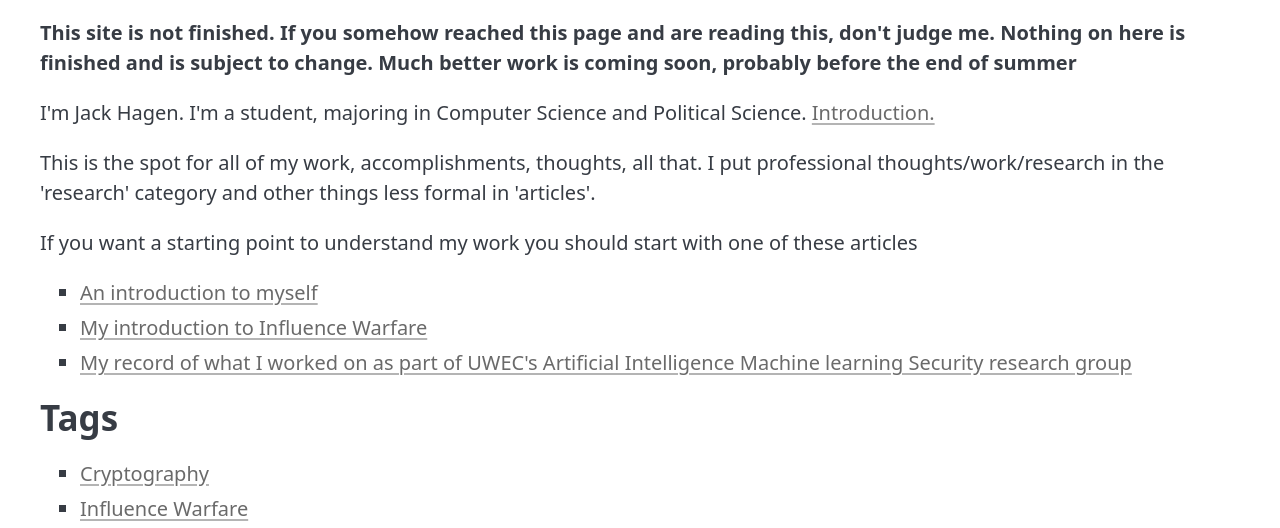
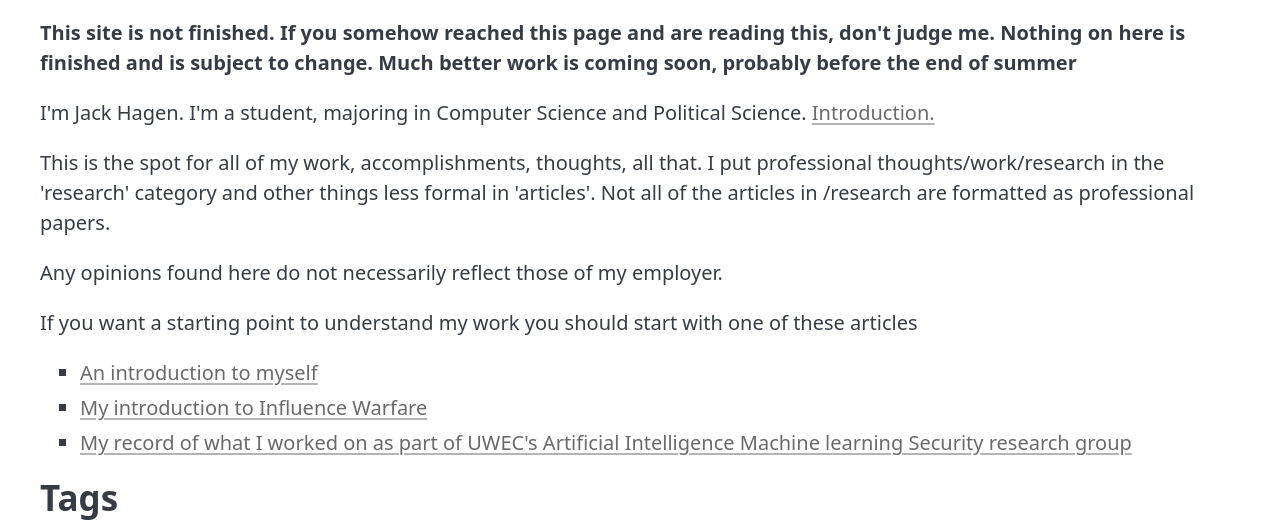
Before and after one commit to ThisIsNotANamepng/blog, a Flask app: page / in a window 1280 px wide. Shown: the part 167-695 px from the top of the page. Run offline with Flask 3, Linux system fonts and the light colour scheme.

Commit message:
Added employer disclaimer

```diff
--- a/templates/index.html
+++ b/templates/index.html
@@ -19,7 +19,8 @@
             <h2>About Me</h2>
             <p><b>This site is not finished. If you somehow reached this page and are reading this, don't judge me. Nothing on here is finished and is subject to change. Much better work is coming soon, probably before the end of summer</b></p>
             <p>I'm Jack Hagen. I'm a student, majoring in Computer Science and Political Science. <a href="/articles/Introduction">Introduction.</a></p>
-            <p>This is the spot for all of my work, accomplishments, thoughts, all that. I put professional thoughts/work/research in the 'research' category and other things less formal in 'articles'.</p>
+            <p>This is the spot for all of my work, accomplishments, thoughts, all that. I put professional thoughts/work/research in the 'research' category and other things less formal in 'articles'. Not all of the articles in /research are formatted as professional papers.</p>
+            <p>Any opinions found here do not necessarily reflect those of my employer.</p>
             <p>If you want a starting point to understand my work you should start with one of these articles</p>
             <ul>
                 <li><a href="/articles/Introduction">An introduction to myself</a></li>
```
